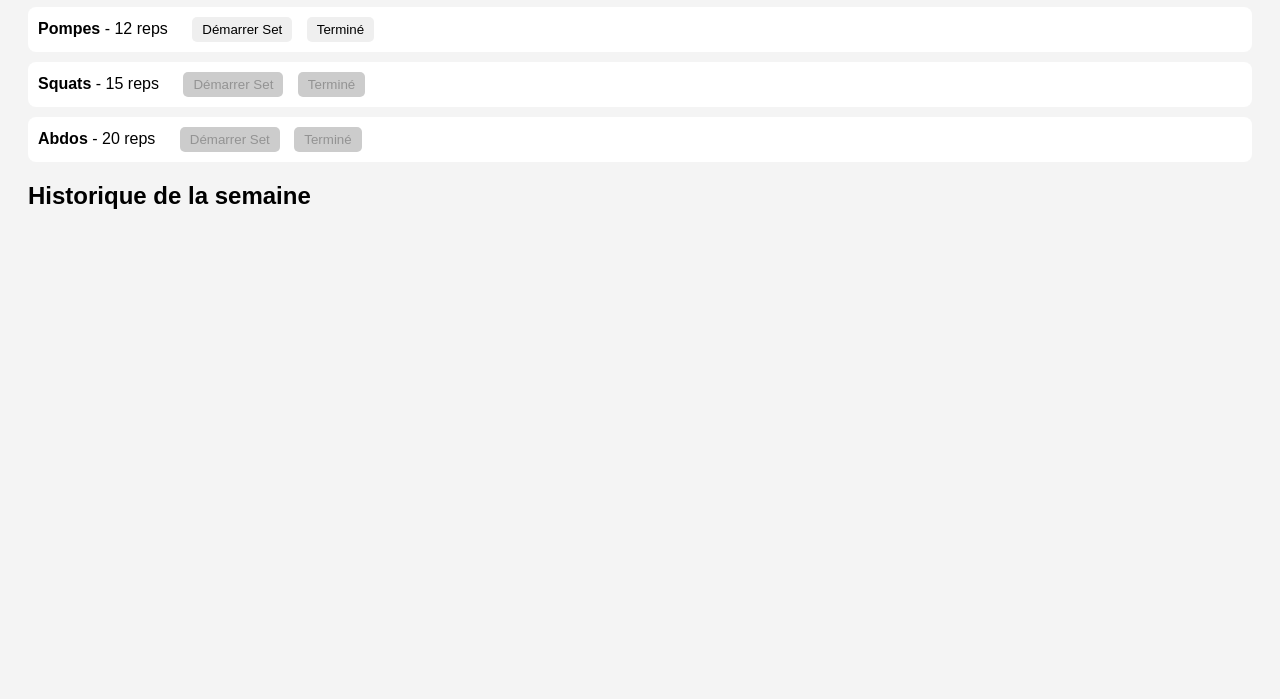
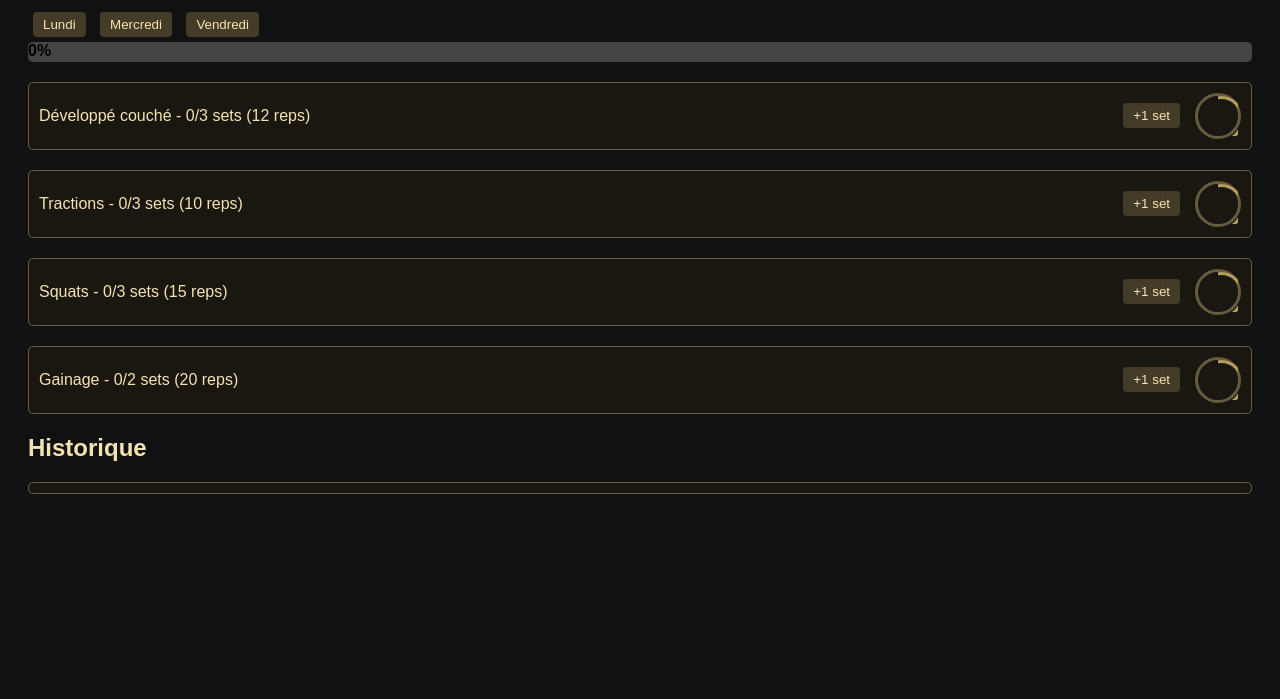
Before and after one commit to ludobruel9131-max/gym-app, a plain HTML site: page index.html in a window 1280 px wide. Shown: the part 101-800 px from the top of the page. Drawn offline with Linux system fonts and the light colour scheme.

Commit message:
Update index.html

```diff
--- a/index.html
+++ b/index.html
@@ -2,119 +2,166 @@
 <html lang="fr">
 <head>
 <meta charset="UTF-8">
-<title>Routine d'Exercices</title>
+<title>Full Body Tracker</title>
 <style>
-  body { font-family: Arial, sans-serif; background: #f4f4f4; padding: 20px; }
-  .exercise { padding: 10px; margin: 10px 0; background: #fff; border-radius: 8px; }
-  .timer { font-weight: bold; margin-left: 10px; }
-  .completed { background-color: #88b04b !important; }
-  button { margin-left: 10px; padding: 5px 10px; border-radius: 5px; border: none; cursor: pointer; }
-  button:disabled { background: #ccc; cursor: not-allowed; }
+body { background-color: #111; color: #f4e3b2; font-family: sans-serif; padding: 20px; }
+h1 { color: #e1c699; }
+button { margin: 5px; padding: 5px 10px; background-color: #443c28; color: #f4e3b2; border: none; border-radius: 4px; cursor: pointer; }
+button:hover { background-color: #665c42; }
+.exercise { position: relative; margin-bottom: 20px; padding: 10px; border: 1px solid #665c42; border-radius: 5px; background-color: #1a1610; display: flex; align-items: center; justify-content: space-between; }
+.exercise-name { flex: 1; }
+.progress-bar { background: #444; width: 100%; height: 20px; border-radius: 5px; overflow: hidden; margin-bottom: 20px; }
+.progress-fill { background: #b5a05b; width: 0%; height: 100%; text-align: center; color: #000; font-weight: bold; }
+
+#historyList { max-height: 200px; overflow-y: auto; border: 1px solid #665c42; padding: 5px; border-radius: 5px; background-color: #1a1610; }
+
+.circle-timer {
+  width: 40px;
+  height: 40px;
+  border-radius: 50%;
+  border: 3px solid #665c42;
+  position: relative;
+  margin-left: 10px;
+}
+.circle-fill {
+  position: absolute;
+  top: 0; left: 0;
+  width: 100%; height: 100%;
+  clip: rect(0px, 40px, 40px, 20px);
+  border-radius: 50%;
+}
+.circle-fill-inner {
+  width: 100%;
+  height: 100%;
+  border: 3px solid #b5a05b;
+  border-radius: 50%;
+  clip: rect(0px, 20px, 40px, 0px);
+  transform: rotate(0deg);
+}
 </style>
 </head>
 <body>
+<h1>Full Body Tracker</h1>
 
-<h1>Routine d'Exercices</h1>
+<div>
+  <button onclick="changeDay('Lundi')">Lundi</button>
+  <button onclick="changeDay('Mercredi')">Mercredi</button>
+  <button onclick="changeDay('Vendredi')">Vendredi</button>
+</div>
+
+<div class="progress-bar"><div id="progressFill" class="progress-fill">0%</div></div>
 
 <div id="exerciseList"></div>
 
-<h2>Historique de la semaine</h2>
-<div id="history"></div>
-
-<audio id="ding" src="https://www.soundjay.com/buttons/sounds/button-3.mp3"></audio>
+<h2>Historique</h2>
+<ul id="historyList"></ul>
 
 <script>
-const exercises = [
-  { name: "Pompes", sets: 3, reps: 12, rest: 80 },
-  { name: "Squats", sets: 3, reps: 15, rest: 80 },
-  { name: "Abdos", sets: 2, reps: 20, rest: 80 }
-];
+const exercisesPool = {
+  'Push': ['Pompes', 'Développé couché', 'Dips'],
+  'Legs': ['Squats', 'Fentes', 'Soulevé de terre jambes tendues'],
+  'Core': ['Abdos', 'Gainage', 'Crunchs'],
+  'Pull': ['Tractions', 'Rowing', 'Curl biceps']
+};
 
-let currentExIndex = 0;
-let currentSet = 0;
+let currentDay = 'Lundi';
+let exercises = [];
 let weeklyHistory = JSON.parse(localStorage.getItem('weeklyHistory')) || [];
 
-const dingSound = document.getElementById('ding');
+const exerciseList = document.getElementById('exerciseList');
+const historyList = document.getElementById('historyList');
+const progressFill = document.getElementById('progressFill');
+
+function getRandomExercise(type) {
+  const pool = exercisesPool[type];
+  return pool[Math.floor(Math.random() * pool.length)];
+}
+
+function generateSession() {
+  return [
+    { name: getRandomExercise('Push'), sets: 3, reps: 12, doneSets: 0, rest: 80, timer: null, timerDeg: 0 },
+    { name: getRandomExercise('Pull'), sets: 3, reps: 10, doneSets: 0, rest: 80, timer: null, timerDeg: 0 },
+    { name: getRandomExercise('Legs'), sets: 3, reps: 15, doneSets: 0, rest: 80, timer: null, timerDeg: 0 },
+    { name: getRandomExercise('Core'), sets: 2, reps: 20, doneSets: 0, rest: 80, timer: null, timerDeg: 0 }
+  ];
+}
 
 function renderExercises() {
-  const container = document.getElementById('exerciseList');
-  container.innerHTML = '';
-
+  exerciseList.innerHTML = '';
   exercises.forEach((ex, index) => {
     const div = document.createElement('div');
     div.className = 'exercise';
-    div.id = 'ex' + index;
 
-    let setsDone = (index < currentExIndex) ? ex.sets : (index === currentExIndex ? currentSet : 0);
-    let setsDisplay = `Set ${setsDone + 1} / ${ex.sets}`;
+    const nameDiv = document.createElement('div');
+    nameDiv.className = 'exercise-name';
+    nameDiv.innerHTML = `${ex.name} - ${ex.doneSets}/${ex.sets} sets (${ex.reps} reps)`;
 
-    div.innerHTML = `
-      <strong>${ex.name}</strong> - ${ex.reps} reps <span class="timer" id="timer${index}">${setsDone === ex.sets ? '✔' : ''}</span>
-      <button id="start${index}" ${index === currentExIndex ? '' : 'disabled'}>Démarrer Set</button>
-      <button id="done${index}" ${index === currentExIndex ? '' : 'disabled'}>Terminé</button>
-    `;
+    const btn = document.createElement('button');
+    btn.textContent = '+1 set';
+    btn.onclick = () => startSet(index);
 
-    container.appendChild(div);
+    const circle = document.createElement('div');
+    circle.className = 'circle-timer';
+    circle.innerHTML = `<div class="circle-fill"><div class="circle-fill-inner" id="circle${index}"></div></div>`;
 
-    document.getElementById('start' + index).onclick = () => startSet(index);
-    document.getElementById('done' + index).onclick = () => markSetDone();
+    div.appendChild(nameDiv);
+    div.appendChild(btn);
+    div.appendChild(circle);
+    exerciseList.appendChild(div);
   });
+  updateProgress();
 }
 
 function startSet(index) {
-  alert(`Commencez votre set de ${exercises[index].name} (${exercises[index].reps} reps)`);
+  if (exercises[index].doneSets < exercises[index].sets) {
+    exercises[index].doneSets += 1;
+    weeklyHistory.push({day: currentDay, name: exercises[index].name, reps: exercises[index].reps});
+    localStorage.setItem('weeklyHistory', JSON.stringify(weeklyHistory));
+    renderExercises();
+    renderHistory();
+    startTimer(index);
+  }
 }
 
-function markSetDone() {
-  if(currentExIndex >= exercises.length) return;
-
-  const timerDiv = document.getElementById('timer' + currentExIndex);
-  if(timerDiv.dataset.resting === "true") return;
-
-  const ex = exercises[currentExIndex];
-  weeklyHistory.push({ day: new Date().toLocaleDateString(), name: ex.name, reps: ex.reps });
-  localStorage.setItem('weeklyHistory', JSON.stringify(weeklyHistory));
-
-  currentSet += 1;
-
-  if(currentSet < ex.sets){
-    startRestTimer(ex.rest);
-  } else {
-    currentExIndex += 1;
-    currentSet = 0;
-  }
-
-  renderExercises();
-  renderHistory();
-}
-
-function startRestTimer(seconds){
-  const timerDiv = document.getElementById('timer' + currentExIndex);
-  timerDiv.dataset.resting = "true";
-  timerDiv.style.backgroundColor = '#f0a500';
-  let timeLeft = seconds;
-  timerDiv.textContent = timeLeft;
-
+function startTimer(index) {
+  const circleElem = document.getElementById(`circle${index}`);
+  if (!circleElem) return;
+  let deg = 0;
   const interval = setInterval(() => {
-    timeLeft -= 1;
-    timerDiv.textContent = timeLeft;
-    if(timeLeft <= 0){
+    deg += 360 / exercises[index].rest; // degree per second
+    circleElem.style.transform = `rotate(${deg}deg)`;
+    if (deg >= 360) {
       clearInterval(interval);
-      timerDiv.style.backgroundColor = '#88b04b';
-      timerDiv.textContent = '✔';
-      timerDiv.dataset.resting = "false";
-      dingSound.play();
-      renderExercises();
+      circleElem.style.transform = `rotate(0deg)`;
     }
   }, 1000);
 }
 
 function renderHistory() {
-  const container = document.getElementById('history');
-  container.innerHTML = weeklyHistory.map(h => `${h.day}: ${h.name} - ${h.reps} reps`).join('<br>');
+  historyList.innerHTML = '';
+  weeklyHistory.forEach(entry => {
+    const li = document.createElement('li');
+    li.textContent = `${entry.day} - ${entry.name} (${entry.reps} reps)`;
+    historyList.appendChild(li);
+  });
 }
 
-// Initial render
+function changeDay(day) {
+  currentDay = day;
+  exercises = generateSession();
+  renderExercises();
+}
+
+function updateProgress() {
+  const totalSets = exercises.reduce((sum, ex) => sum + ex.sets, 0);
+  const doneSets = exercises.reduce((sum, ex) => sum + ex.doneSets, 0);
+  const percent = totalSets === 0 ? 0 : Math.round((doneSets / totalSets) * 100);
+  progressFill.style.width = percent + '%';
+  progressFill.textContent = percent + '%';
+}
+
+// initialisation
+exercises = generateSession();
 renderExercises();
 renderHistory();
 </script>
```
